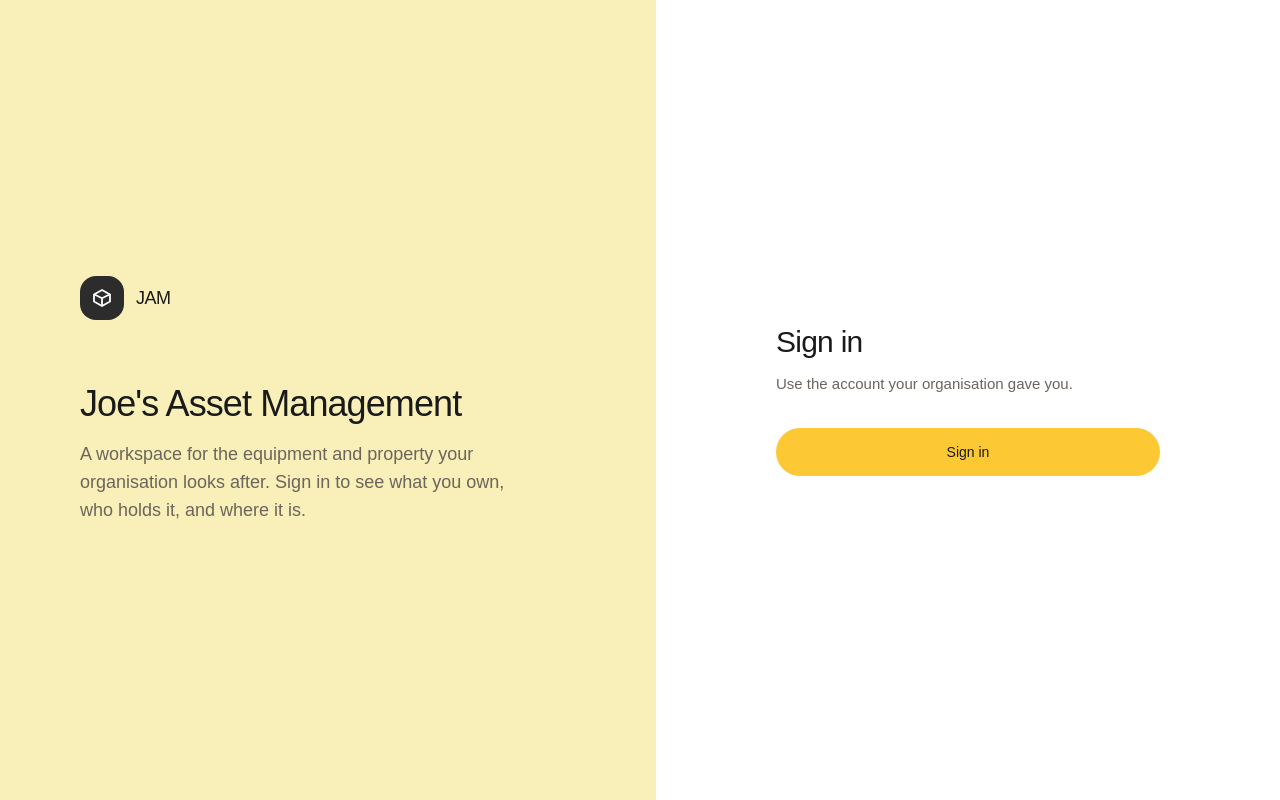
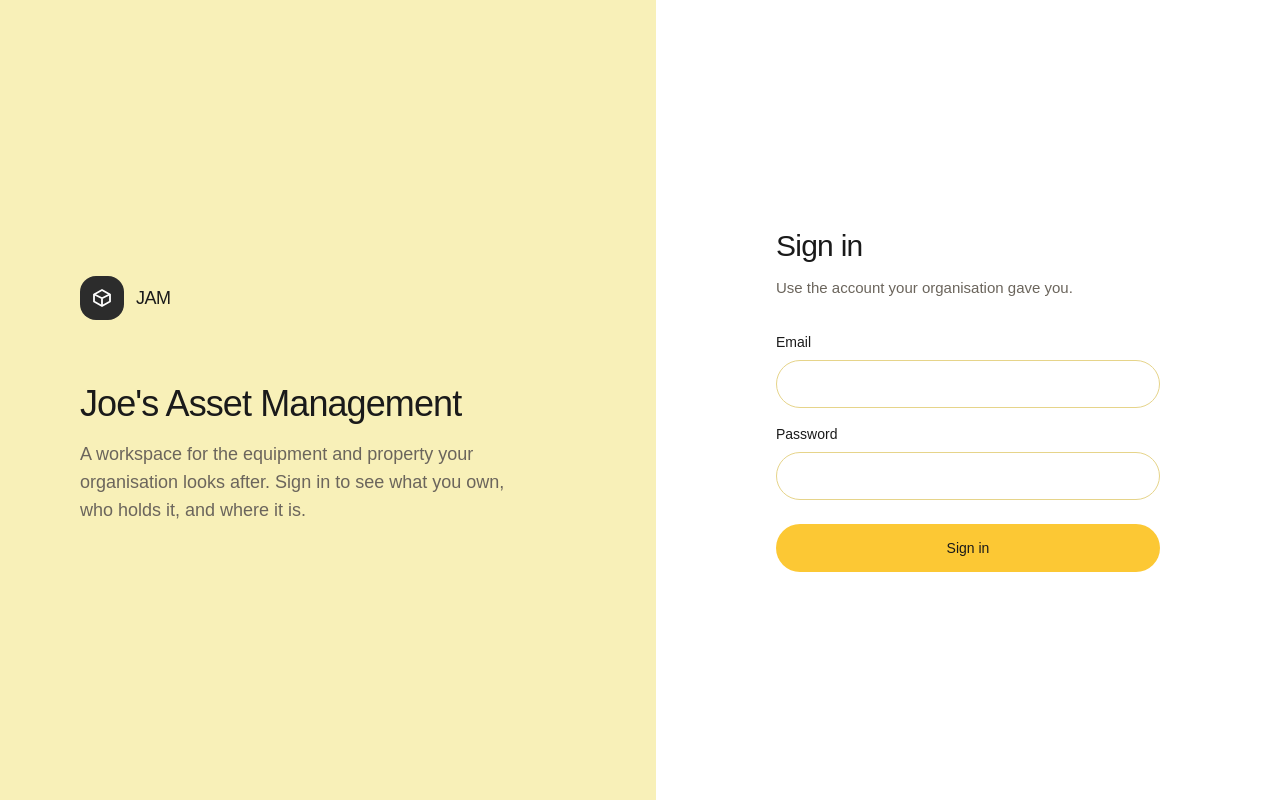
Before and after one commit to naaman10/assetManagementApp, a Next.js app: page /sign-in in a window 1280 px wide. Built offline with nearby package versions, Linux system fonts and the light colour scheme; a web font is replaced by a local one.

Commit message:
Refactor sign-in process by replacing SignInLink with SignInForm component, removing unused ResumeReturnPath component, and updating README to clarify authentication flow and error handling. Adjust session user structure to include roles and improve sign-out functionality.

```diff
--- a/src/app/page.tsx
+++ b/src/app/page.tsx
@@ -1,6 +1,5 @@
 import { cookies } from "next/headers";
 import { Logo } from "@/components/logo";
-import { ResumeReturnPath } from "@/components/resume-return-path";
 import { SignOutButton } from "@/components/sign-out-button";
 import { getSession } from "@/lib/auth";
 
@@ -11,7 +10,6 @@ export default async function HomePage() {
 
   return (
     <main className="flex min-h-dvh flex-col px-8 py-10 sm:px-12">
-      <ResumeReturnPath />
       <header className="flex items-center justify-between gap-6">
         <Logo />
         <SignOutButton />
--- a/src/app/sign-in/page.tsx
+++ b/src/app/sign-in/page.tsx
@@ -1,6 +1,6 @@
 import type { Metadata } from "next";
 import { Logo } from "@/components/logo";
-import { SignInLink } from "@/components/sign-in-link";
+import { SignInForm } from "@/components/sign-in-form";
 import { safeReturnPath } from "@/lib/auth";
 
 export const metadata: Metadata = {
@@ -12,17 +12,12 @@ export default async function SignInPage({
 }: {
   searchParams: Promise<{
     return_to?: string | string[];
-    auth_error?: string | string[];
   }>;
 }) {
   const params = await searchParams;
   const requested =
     typeof params.return_to === "string" ? params.return_to : null;
   const returnTo = safeReturnPath(requested);
-  const authError =
-    typeof params.auth_error === "string"
-      ? authErrorMessage(params.auth_error)
-      : null;
 
   return (
     <div className="flex min-h-dvh flex-col lg:flex-row">
@@ -30,7 +25,7 @@ export default async function SignInPage({
         <Logo />
         <div className="max-w-md">
           <h1 className="text-4xl font-medium tracking-tight">
-            Joe's Asset Management
+            Joe&apos;s Asset Management
           </h1>
           <p className="mt-4 text-lg leading-7 text-muted">
             A workspace for the equipment and property your organisation looks
@@ -44,27 +39,9 @@ export default async function SignInPage({
           <p className="mt-3 text-[15px] leading-6 text-muted">
             Use the account your organisation gave you.
           </p>
-          {authError ? (
-            <p className="mt-4 text-sm leading-6 text-ink" role="alert">
-              {authError}
-            </p>
-          ) : null}
-          <SignInLink returnTo={returnTo}>Sign in</SignInLink>
+          <SignInForm returnTo={returnTo} />
         </div>
       </section>
     </div>
   );
 }
-
-function authErrorMessage(code: string): string | null {
-  switch (code) {
-    case "access_denied":
-      return "Sign-in was cancelled or this account is not allowed to use the app.";
-    case "invalid_state":
-      return "Sign-in expired. Try again from this page.";
-    case "auth_failed":
-      return "Sign-in could not be completed.";
-    default:
-      return null;
-  }
-}
--- a/src/components/resume-return-path.tsx
+++ /dev/null
@@ -1,32 +0,0 @@
-"use client";
-
-import { useRouter } from "next/navigation";
-import { useEffect } from "react";
-import { AUTH_RETURN_PATH_KEY, safeReturnPath } from "@/lib/return-path";
-
-export function ResumeReturnPath() {
-  const router = useRouter();
-
-  useEffect(() => {
-    let stored: string | null = null;
-
-    try {
-      stored = sessionStorage.getItem(AUTH_RETURN_PATH_KEY);
-      sessionStorage.removeItem(AUTH_RETURN_PATH_KEY);
-    } catch {
-      return;
-    }
-
-    if (!stored) {
-      return;
-    }
-
-    const path = safeReturnPath(stored);
-
-    if (path !== "/") {
-      router.replace(path);
-    }
-  }, [router]);
-
-  return null;
-}
--- /dev/null
+++ b/src/components/sign-in-form.tsx
@@ -0,0 +1,112 @@
+"use client";
+
+import { useState } from "react";
+import { safeReturnPath } from "@/lib/return-path";
+
+export function SignInForm({ returnTo }: { returnTo: string }) {
+  const [error, setError] = useState<string | null>(null);
+  const [pending, setPending] = useState(false);
+
+  async function onSubmit(event: React.FormEvent<HTMLFormElement>) {
+    event.preventDefault();
+    const form = new FormData(event.currentTarget);
+    const email = form.get("email");
+    const password = form.get("password");
+
+    setPending(true);
+    setError(null);
+
+    try {
+      const response = await fetch("/api/auth/login", {
+        method: "POST",
+        credentials: "include",
+        cache: "no-store",
+        headers: {
+          Accept: "application/json",
+          "Content-Type": "application/json",
+        },
+        body: JSON.stringify({
+          email: typeof email === "string" ? email : "",
+          password: typeof password === "string" ? password : "",
+        }),
+      });
+
+      if (response.ok) {
+        window.location.assign(safeReturnPath(returnTo));
+        return;
+      }
+
+      setError(await signInError(response));
+    } catch {
+      setError("Sign-in is unavailable.");
+    } finally {
+      setPending(false);
+    }
+  }
+
+  return (
+    <form method="post" onSubmit={onSubmit} className="mt-8">
+      <label className="block text-sm font-medium" htmlFor="email">
+        Email
+      </label>
+      <input
+        id="email"
+        name="email"
+        type="email"
+        autoComplete="email"
+        required
+        disabled={pending}
+        className="mt-2 h-12 w-full rounded-full border border-line bg-surface px-4 text-sm"
+      />
+      <label className="mt-4 block text-sm font-medium" htmlFor="password">
+        Password
+      </label>
+      <input
+        id="password"
+        name="password"
+        type="password"
+        autoComplete="current-password"
+        required
+        maxLength={128}
+        disabled={pending}
+        className="mt-2 h-12 w-full rounded-full border border-line bg-surface px-4 text-sm"
+      />
+      {error ? (
+        <p className="mt-4 text-sm leading-6 text-ink" role="alert">
+          {error}
+        </p>
+      ) : null}
+      <button
+        type="submit"
+        disabled={pending}
+        className="mt-6 flex h-12 w-full items-center justify-center rounded-full bg-accent text-sm font-medium text-accent-foreground disabled:opacity-60"
+      >
+        {pending ? "Signing in…" : "Sign in"}
+      </button>
+    </form>
+  );
+}
+
+async function signInError(response: Response): Promise<string> {
+  if (response.status === 401) {
+    return (await readError(response)) ?? "Invalid email or password.";
+  }
+
+  if (response.status === 400) {
+    return "Enter a valid email and password.";
+  }
+
+  return "Sign-in is unavailable.";
+}
+
+async function readError(response: Response): Promise<string | null> {
+  const data: unknown = await response.json().catch(() => null);
+
+  if (!data || typeof data !== "object" || !("error" in data)) {
+    return null;
+  }
+
+  return typeof data.error === "string" && data.error.length > 0
+    ? data.error
+    : null;
+}
--- a/src/components/sign-in-link.tsx
+++ /dev/null
@@ -1,30 +0,0 @@
-"use client";
-
-import { AUTH_RETURN_PATH_KEY, safeReturnPath } from "@/lib/return-path";
-
-export function SignInLink({
-  returnTo,
-  children,
-}: {
-  returnTo: string;
-  children: React.ReactNode;
-}) {
-  return (
-    <a
-      href="/api/auth/login"
-      onClick={() => {
-        try {
-          sessionStorage.setItem(
-            AUTH_RETURN_PATH_KEY,
-            safeReturnPath(returnTo),
-          );
-        } catch {
-          // Sign-in still continues if storage is unavailable.
-        }
-      }}
-      className="mt-8 flex h-12 w-full items-center justify-center rounded-full bg-accent text-sm font-medium text-accent-foreground"
-    >
-      {children}
-    </a>
-  );
-}
--- a/src/components/sign-out-button.tsx
+++ b/src/components/sign-out-button.tsx
@@ -8,11 +8,14 @@ export function SignOutButton() {
       cache: "no-store",
       headers: { Accept: "application/json" },
     });
-    const logoutUrl = readLogoutUrl(await response.json().catch(() => null));
 
-    if (logoutUrl) {
-      window.location.assign(logoutUrl);
+    if (!response.ok) {
+      return;
     }
+
+    // A client navigation can reuse the signed-in page after the cookie is cleared.
+    // eslint-disable-next-line @next/next/no-location-assign-relative-destination
+    window.location.assign("/sign-in");
   }
 
   return (
@@ -27,27 +30,3 @@ export function SignOutButton() {
     </button>
   );
 }
-
-function readLogoutUrl(data: unknown): string | null {
-  if (!data || typeof data !== "object" || !("logoutUrl" in data)) {
-    return null;
-  }
-
-  const logoutUrl = data.logoutUrl;
-
-  if (typeof logoutUrl !== "string") {
-    return null;
-  }
-
-  try {
-    const url = new URL(logoutUrl);
-
-    if (url.protocol !== "https:" && url.protocol !== "http:") {
-      return null;
-    }
-
-    return url.toString();
-  } catch {
-    return null;
-  }
-}
--- a/src/lib/auth.ts
+++ b/src/lib/auth.ts
@@ -1,8 +1,14 @@
+export type SessionRole = {
+  id: string;
+  name: string;
+};
+
 export type SessionUser = {
   id: string;
   email: string;
   name: string | null;
   picture: string | null;
+  roles: SessionRole[];
   permissions: string[];
 };
 
@@ -19,7 +25,7 @@ function apiOrigin(): string | undefined {
 
 /**
  * Asks the Render API whether the incoming cookies belong to a signed-in user.
- * `GET {API_URL}/auth/me` returns 200 `{ user: { id, email, name, picture, permissions } }` when they do.
+ * `GET {API_URL}/auth/me` returns 200 `{ user: { id, email, name, picture, roles, permissions } }` when they do.
  * Any other response, including 401, means signed out.
  */
 export async function getSession(
@@ -66,6 +72,7 @@ function parseSession(data: unknown): Session | null {
   const email = "email" in user ? user.email : undefined;
   const name = "name" in user ? user.name : null;
   const picture = "picture" in user ? user.picture : null;
+  const roles = "roles" in user ? user.roles : [];
   const permissions = "permissions" in user ? user.permissions : [];
 
   if (
@@ -83,6 +90,7 @@ function parseSession(data: unknown): Session | null {
       email,
       name: typeof name === "string" ? name : null,
       picture: typeof picture === "string" ? picture : null,
+      roles: parseRoles(roles),
       permissions: parsePermissions(permissions),
     },
   };
@@ -92,6 +100,32 @@ export function hasPermission(user: SessionUser, permission: string): boolean {
   return user.permissions.includes(permission);
 }
 
+function parseRoles(value: unknown): SessionRole[] {
+  if (!Array.isArray(value)) {
+    return [];
+  }
+
+  return value.flatMap((item) => {
+    if (!item || typeof item !== "object") {
+      return [];
+    }
+
+    const id = "id" in item ? item.id : undefined;
+    const name = "name" in item ? item.name : undefined;
+
+    if (
+      typeof id !== "string" ||
+      id.length === 0 ||
+      typeof name !== "string" ||
+      name.length === 0
+    ) {
+      return [];
+    }
+
+    return [{ id, name }];
+  });
+}
+
 function parsePermissions(value: unknown): string[] {
   if (!Array.isArray(value)) {
     return [];
--- a/src/lib/return-path.ts
+++ b/src/lib/return-path.ts
@@ -1,5 +1,3 @@
-export const AUTH_RETURN_PATH_KEY = "auth_return_path";
-
 export function safeReturnPath(value: string | null | undefined): string {
   if (!value) {
     return "/";
--- a/src/proxy.ts
+++ b/src/proxy.ts
@@ -22,11 +22,8 @@ export async function proxy(request: NextRequest) {
   }
 
   const signIn = new URL("/sign-in", request.url);
-  const authError = request.nextUrl.searchParams.get("auth_error");
 
-  if (pathname === "/" && authError) {
-    signIn.searchParams.set("auth_error", authError);
-  } else if (pathname !== "/") {
+  if (pathname !== "/") {
     signIn.searchParams.set("return_to", `${pathname}${search}`);
   }
 
```
Also changed, not shown: 1 other file (tests, documents, lock files or other folders).
